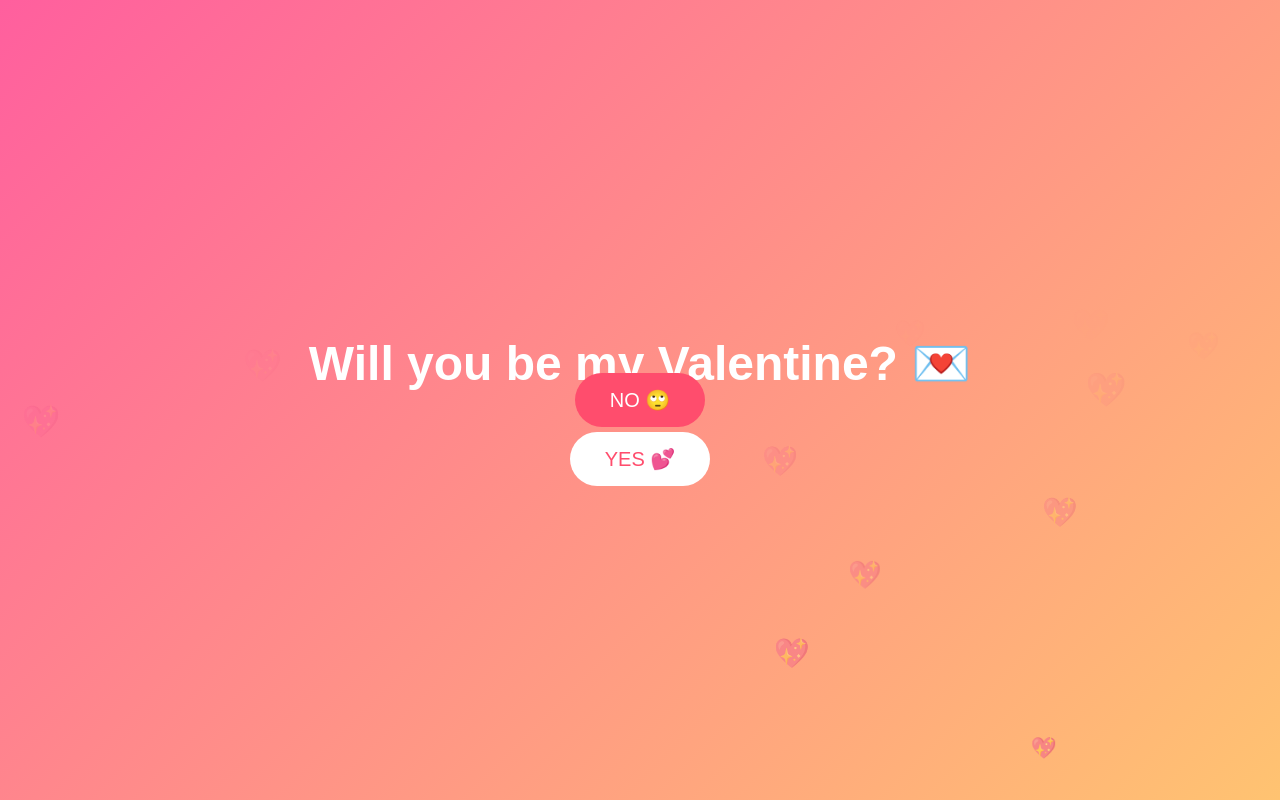
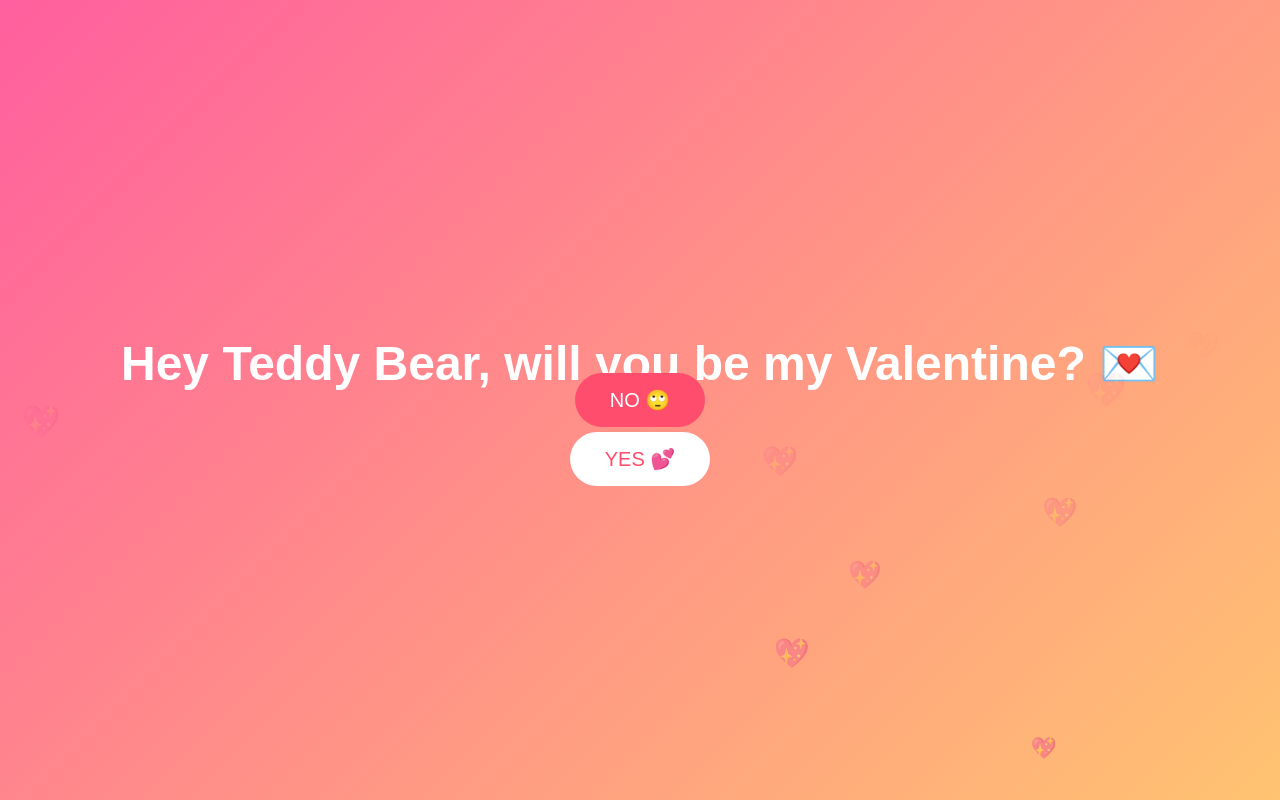
Before and after one commit to Iqura23/valentine, a plain HTML site: page index.html in a window 1280 px wide. Shown: the top 800 px of the page. Drawn offline with Linux system fonts and the light colour scheme.

Commit message:
Update index.html

```diff
--- a/index.html
+++ b/index.html
@@ -65,7 +65,7 @@
 
 <body>
 
-  <h1>Will you be my Valentine? 💌</h1>
+  <h1>Hey Teddy Bear, will you be my Valentine? 💌</h1>
 
   <button class="yes" onclick="yesClicked()">YES 💕</button>
   <button class="no" onmouseover="moveNo()">NO 🙄</button>
```
